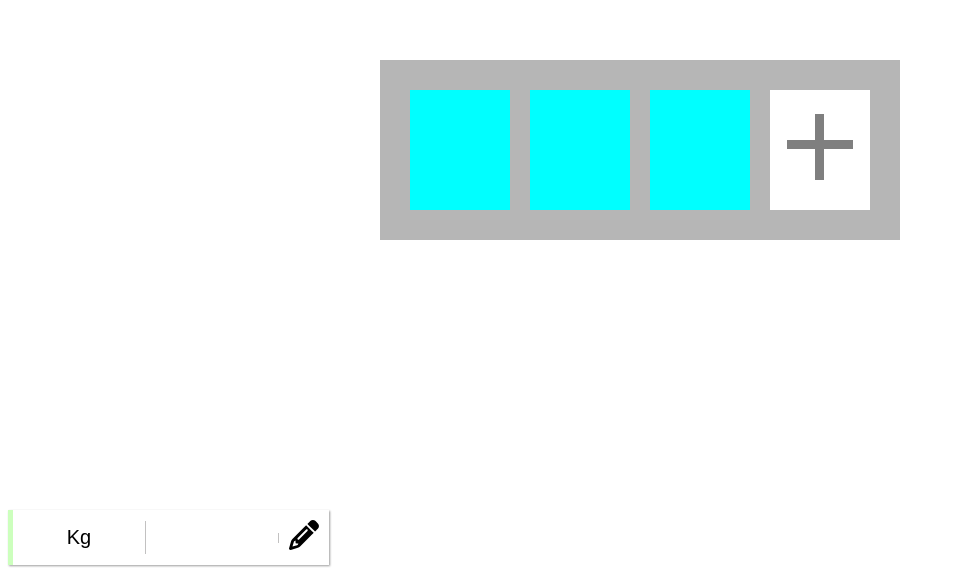
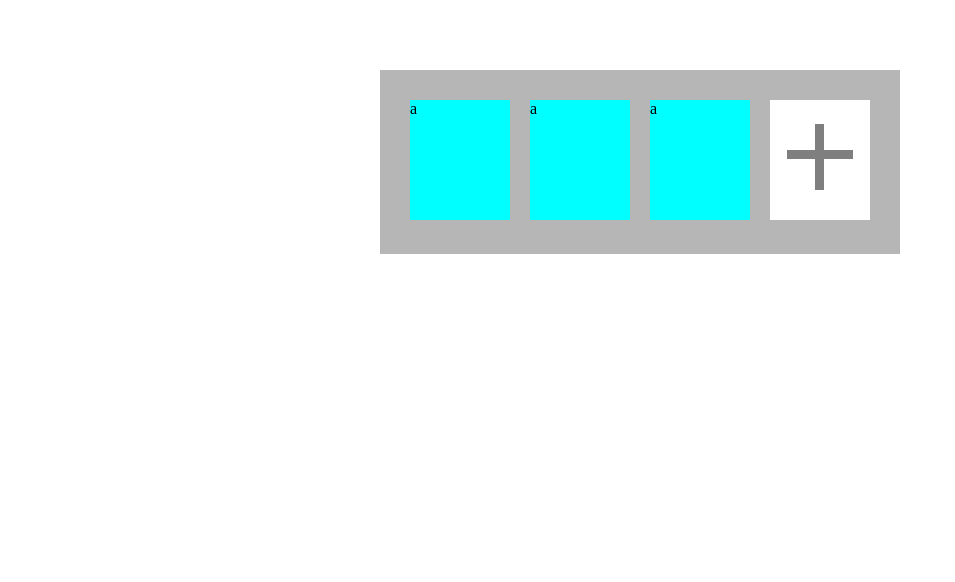
Before and after one commit to davi133/Weight_Tracker, a React (Create React App) app: page / in a window 1280 px wide. Shown: the part 218-800 px from the top of the page, without its empty margins (0-955 px from the left). Built offline with nearby package versions, Linux system fonts and the light colour scheme.

Commit message:
componente de novo profile em progresso

```diff
--- a/src/App.js
+++ b/src/App.js
@@ -11,7 +11,6 @@ function App() {
     <div style={{height:"100%"}}>
 
       <HomePage/>
-      <WeightCard/>
 
     </div>
 
--- a/src/HomePage/HomePage.css
+++ b/src/HomePage/HomePage.css
@@ -3,7 +3,9 @@
     display: flex;
     justify-content: center;
     align-items: center;
-    height: 90vh;
+    height: 93vh;
+    width: 100%;
+    overflow: hidden;
 }
 
 .profilesPlate
@@ -14,6 +16,7 @@
     display: flex;
     flex-direction: row;
     justify-content: space-around;
+    flex-wrap: wrap;
 }
 
 .profileCardBody
@@ -24,4 +27,44 @@
     margin: 10px;
 
 
+
 }
+.profileCardBody:hover
+{
+    outline: 1px solid rgb(0, 255, 187);
+
+}
+
+.NewProfileComponent
+{
+    position: absolute;
+    width: 100%;
+    height: 100%;
+    outline: 1px auto blue;
+    display: flex;
+    justify-content: center;
+    align-items: center;
+}
+
+.screenBlocker
+{
+    margin: auto;
+    outline: 1px auto red;
+    width: 100%;
+    height:100%;
+    opacity: 50%;
+    background-color: bisque;
+}
+
+.newProfileFormBody
+{
+    position:absolute;
+    margin: auto;
+    width: 400px;
+    height: 450px;
+    background-color: rgb(225, 225, 225);
+    z-index: 100;
+    box-shadow: 2px 2px 0px rgb(217, 255, 47);
+
+    display: flex;
+}
--- a/src/HomePage/HomePage.js
+++ b/src/HomePage/HomePage.js
@@ -1,28 +1,41 @@
 import "./HomePage.css";
 import ProfileCard from "./ProfileCard";
 import newPrpfileIcon from "./NewProfile.png"
+import NewProfileForm from "./NewProfileForm";
+import { useState } from "react";
 
-export default function HomePage()
-{
+export default function HomePage() {
+    const [isFormOpen,setIsFormOpen] = useState(false);
+
     return (
         <>
-        <div className="pseudoBody">
-        <div className="profilesPlate">
-            <ProfileCard/>
-            <ProfileCard/>
-            <ProfileCard/>
-            <NewProfile/>
+            <div className="pseudoBody">
 
-        </div>
-        </div>
+                <div className="profilesPlate">
+
+                    <ProfileCard />
+                    <ProfileCard />
+                    <ProfileCard />
+                    <NewProfile onClick={()=>{setIsFormOpen(true)}}/>
+
+
+
+                </div>
+                <NewProfileForm style={{ display: !isFormOpen ? "none" : "flex"}}
+                onCancel = {()=>{setIsFormOpen(false)}}
+
+                />
+
+            </div>
         </>
     );
 }
 
 
-function NewProfile()
-{
+function NewProfile(props) {
     return (
-        <img src={newPrpfileIcon} alt="new profile" className="profileCardBody"></img>
+        <div onClick={props.onClick}>
+            <img src={newPrpfileIcon} alt="new profile" className="profileCardBody"></img>
+        </div>
     );
 }
--- /dev/null
+++ b/src/HomePage/NewProfileForm.js
@@ -0,0 +1,25 @@
+
+
+
+export default function NewProfileForm(props) {
+
+
+
+
+
+
+
+    return (
+        <div className="NewProfileComponent" style={props.style} onClick={props.onClick}>
+
+            <div className="screenBlocker" onClick={()=>{ props.onCancel();}}>
+            </div>
+
+            <div className="newProfileFormBody" onClick={props.onFormClick}>
+
+            </div>
+        </div>
+    );
+
+
+}
--- a/src/HomePage/ProfileCard.js
+++ b/src/HomePage/ProfileCard.js
@@ -3,7 +3,7 @@ export default function ProfileCard()
 {
     return (
         <div className="profileCardBody">
-
+            a
         </div>
 
 
```
